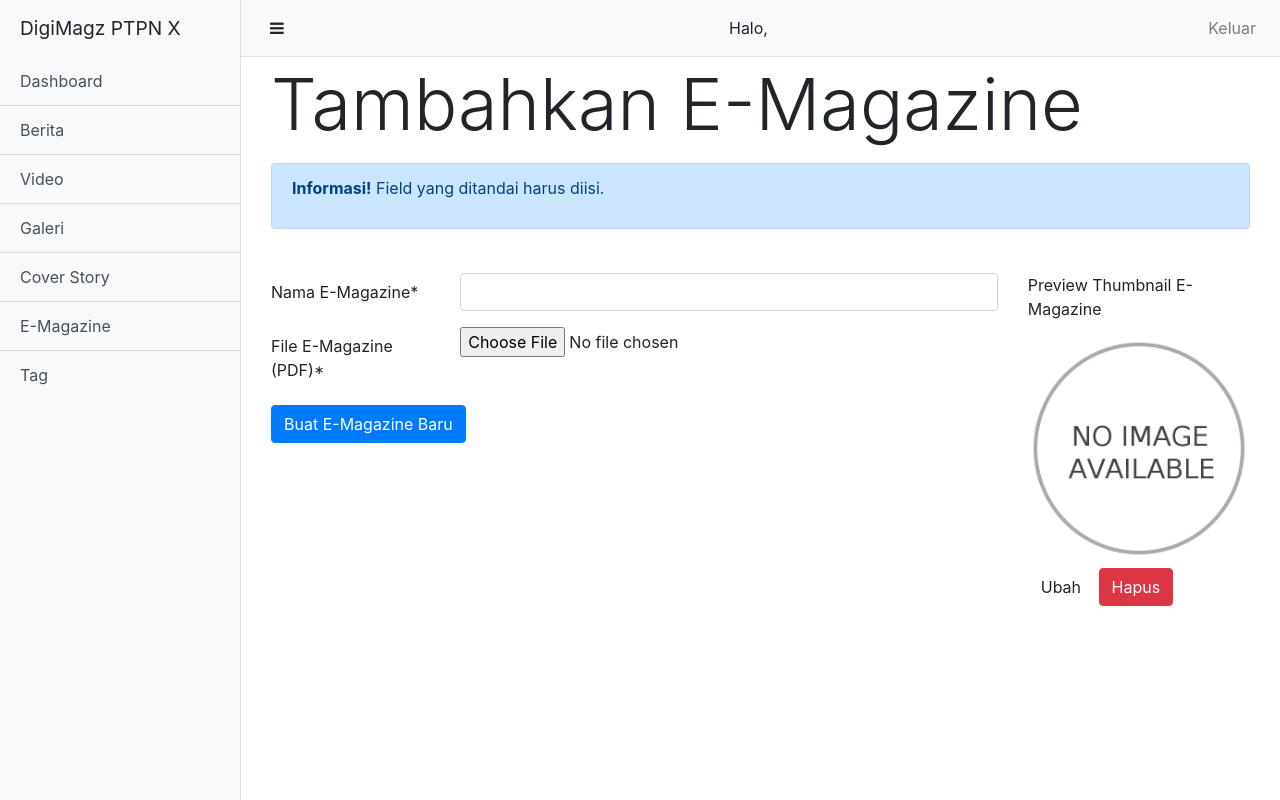
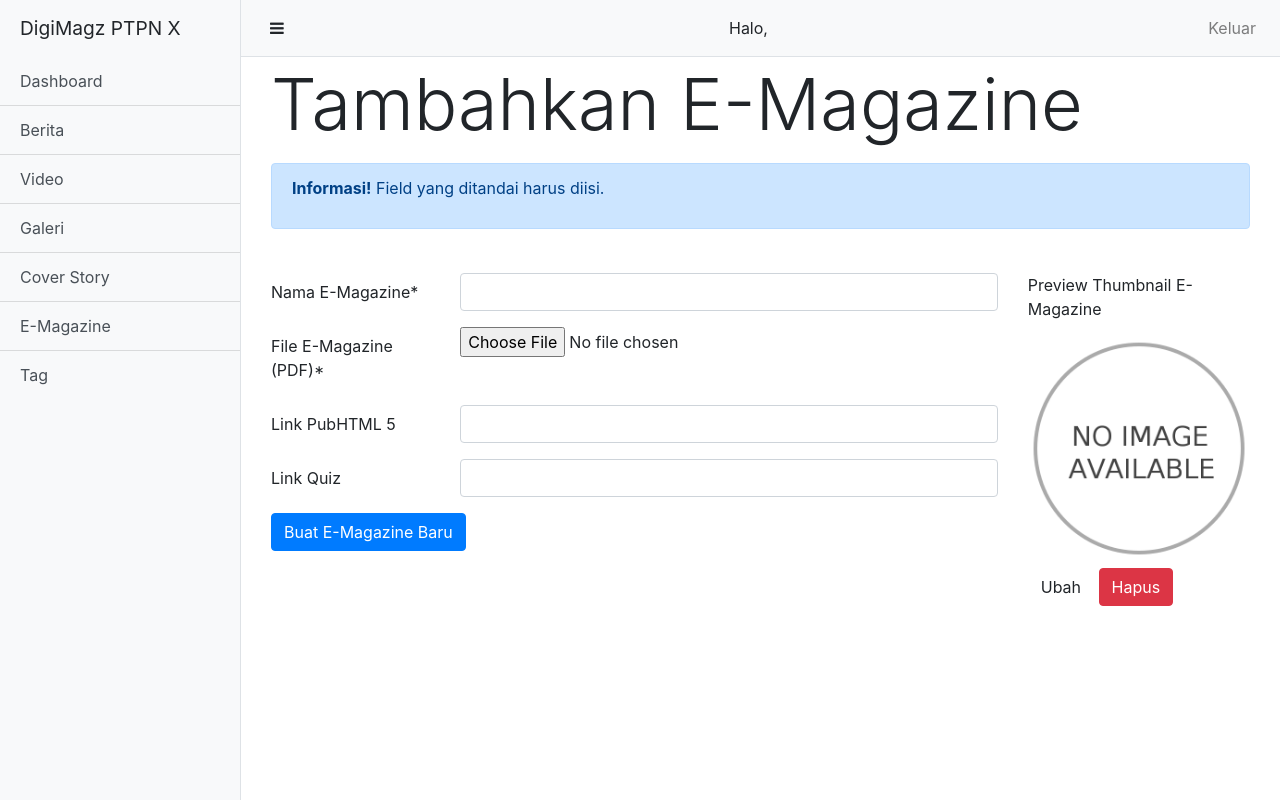
Before and after one commit to bijancot/digidigi, a CodeIgniter app: page /index.php/emagz/add in a window 1280 px wide. Run offline with CodeIgniter, Linux system fonts and the light colour scheme; some libraries are stand-ins or nearby versions.

Commit message:
insert update linkpubhtml5 & linkQuiz

```diff
--- a/application/controllers/Emagz.php
+++ b/application/controllers/Emagz.php
@@ -25,6 +25,8 @@ class Emagz extends CI_Controller {
 
   public function insert(){
     $judul = $this->input->post('judul');
+    $linkPubHtml5 = $this->input->post('linkPubHtml5');
+    $linkQuiz = $this->input->post('linkQuiz');
     $config_emagz = ['upload_path' => './emagazine/files/', 'allowed_types' => 'pdf'];
     $config_thumbnail = ['upload_path' => './emagazine/thumbnail/', 'allowed_types' => 'jpg|jpeg|png|gif'];
     $this->upload->initialize($config_emagz);
@@ -40,6 +42,8 @@ class Emagz extends CI_Controller {
           'NAME' => $judul,
           'THUMBNAIL' => $thumbnail['file_name'],
           'FILE' => $emagz['file_name'],
+          'LINK_PUBHTML5' => $linkPubHtml5,
+          'LINK_QUIZ' => $linkQuiz,
           'DATE_UPLOADED' => date('Y-m-d H:i:s')
         ]);
         $this->session->set_flashdata('success_message', 'E-Magazine berhasil ditambahkan');
@@ -61,6 +65,8 @@ class Emagz extends CI_Controller {
   public function update(){
     $id_emagz = $this->input->post('id_emagz');
     $judul = $this->input->post('judul');
+    $linkPubHtml5 = $this->input->post('linkPubHtml5');
+    $linkQuiz = $this->input->post('linkQuiz');
     $config_thumbnail = ['upload_path' => './emagazine/thumbnail/', 'allowed_types' => 'jpg|jpeg|png|gif'];
     $this->upload->initialize($config_thumbnail);
     if (empty($judul) || (empty($old_files) && !$this->upload->do_upload('files'))){
@@ -74,7 +80,7 @@ class Emagz extends CI_Controller {
 			} else {
 				$fileData['file_name'] = $old_files;
 			}
-      $this->Memagz->update($id_emagz, ['NAME' => $judul, 'THUMBNAIL' => $fileData['file_name']]);
+      $this->Memagz->update($id_emagz, ['NAME' => $judul, 'THUMBNAIL' => $fileData['file_name'], 'LINK_PUBHTML5' => $linkPubHtml5, 'LINK_QUIZ' => $linkQuiz]);
       $this->session->set_flashdata('success_message', 'E-Magazine berhasil diubah');
       redirect(base_url('emagz'));
     }
--- a/application/views/emagz/add_emagz.php
+++ b/application/views/emagz/add_emagz.php
@@ -41,6 +41,18 @@
             <input type="file" name="emagz" class="form-control-file">
           </div>
         </div>
+        <div class="form-group row">
+          <label for="linkpubhtml5" class="col-3 col-form-label">Link PubHTML 5</label>
+          <div class="col-9">
+            <input type="text" class="form-control" name="linkPubHtml5">
+          </div>
+        </div>
+        <div class="form-group row">
+          <label for="linkquiz" class="col-3 col-form-label">Link Quiz</label>
+          <div class="col-9">
+            <input type="text" class="form-control" name="linkQuiz">
+          </div>
+        </div>
         <button type="submit" class="btn btn-primary">Buat E-Magazine Baru</button>
       </div>
       <div class="col-md-3">
```
Also changed, not shown: application/views/emagz/edit_emagz.php (+12 -0 lines).
